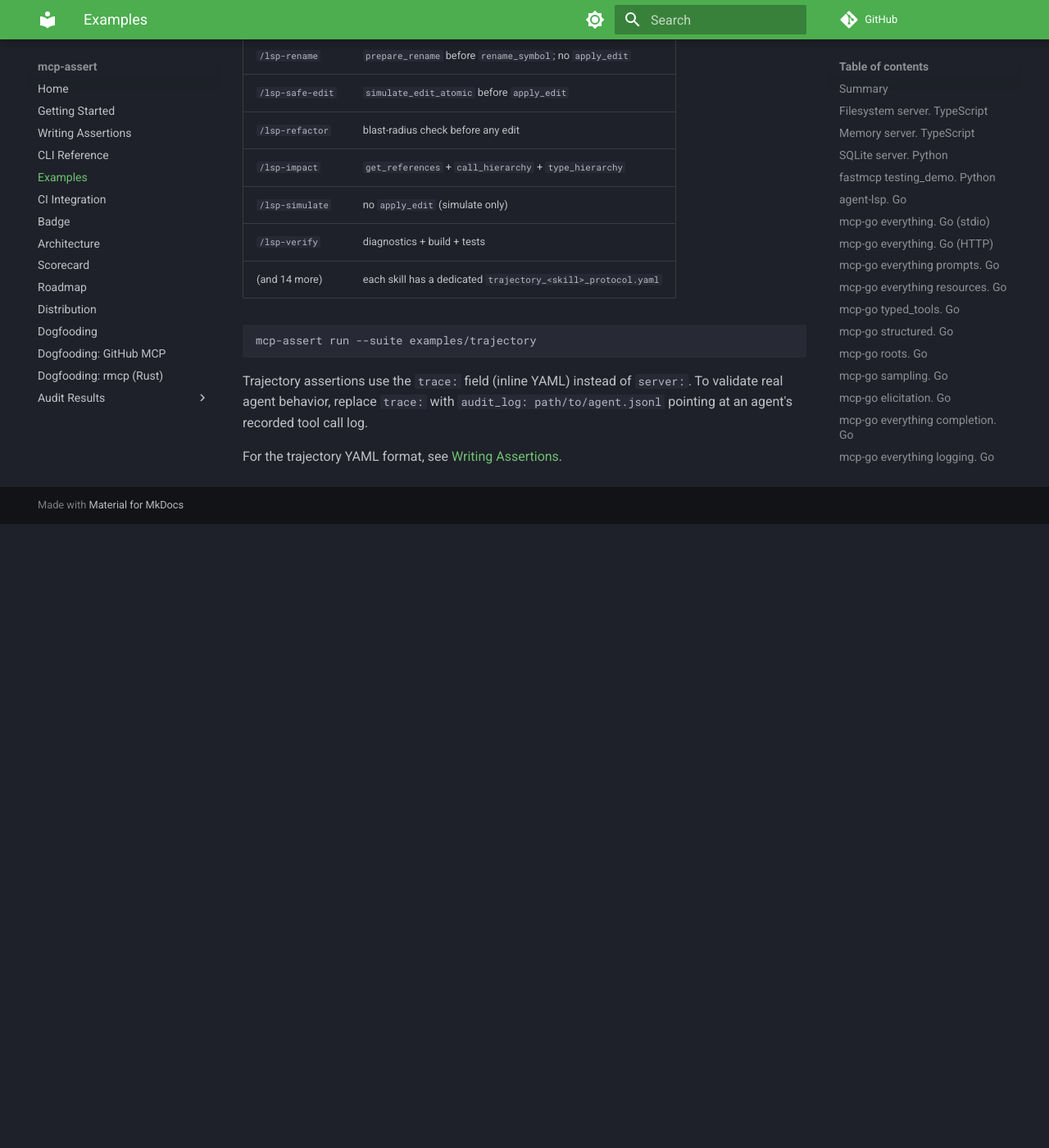
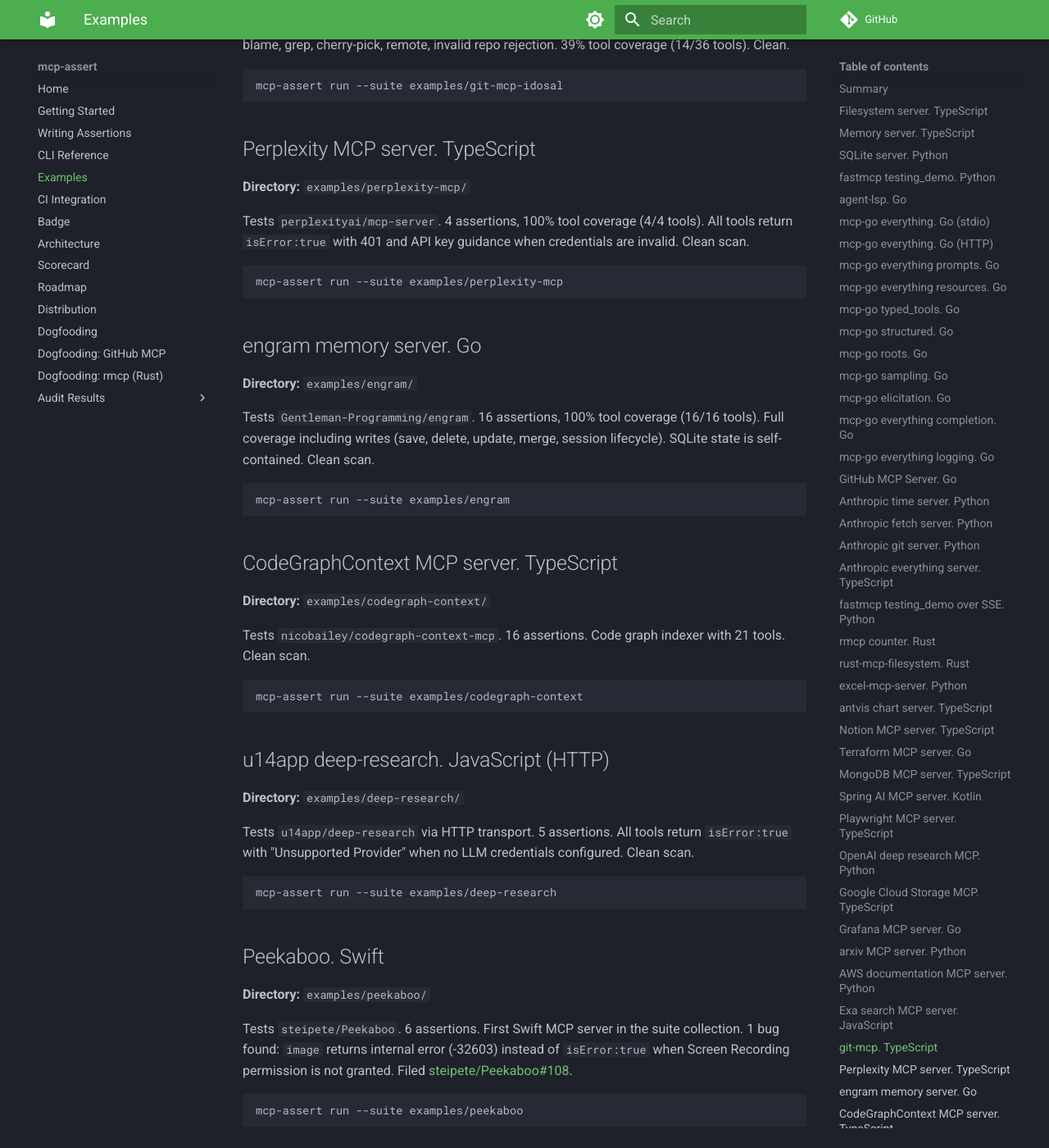
Before and after one commit to blackwell-systems/mcp-assert, an MkDocs documentation site: the page built from docs/examples.md, in a window 1280 px wide and 1400 px high, scrolled down 13699 px. Shown: the whole window at 82% size. Built offline with MkDocs 1.6.1 and Material for MkDocs 9.7.7, drawn with Linux system fonts in a browser that asks for light colours; comment, search, counter and statistics services are not loaded; before the commit the page ends 14338 px from its top, so only the background shows below that; some of the changed text lies outside the part shown.

Commit message:
docs: comprehensive audit fixes across 8 files
Update unit test count 218->261, fix scorecard server count, add 5
missing example suites to FEATURES.md and examples.md, fix architecture
doc expectation types 15->18, add missing files to CONTRIBUTING.md,
update stale command count 9->10, replace em dash, add audit command
to docs index Quick Start.

````diff
--- a/docs/examples.md
+++ b/docs/examples.md
@@ -44,6 +44,11 @@
 | `examples/aws-docs-mcp/` | awslabs/aws-documentation-mcp-server | Python | stdio | 4 |
 | `examples/exa-mcp/` | exa-labs/exa-mcp-server | JavaScript | stdio | 2 |
 | `examples/git-mcp-idosal/` | onmyway133/git-mcp | TypeScript | stdio | 14 |
+| `examples/perplexity-mcp/` | perplexityai/mcp-server | TypeScript | stdio | 4 |
+| `examples/engram/` | Gentleman-Programming/engram | Go | stdio | 16 |
+| `examples/codegraph-context/` | nicobailey/codegraph-context-mcp | TypeScript | stdio | 16 |
+| `examples/deep-research/` | u14app/deep-research | JavaScript | HTTP | 5 |
+| `examples/peekaboo/` | steipete/Peekaboo | Swift | stdio | 6 |
 | `examples/trajectory/` | Inline trace (no server) | N/A | N/A | 20 |
 
 ---
@@ -457,6 +462,56 @@
 mcp-assert run --suite examples/git-mcp-idosal
 ```
 
+## Perplexity MCP server. TypeScript
+
+**Directory:** `examples/perplexity-mcp/`
+
+Tests `perplexityai/mcp-server`. 4 assertions, 100% tool coverage (4/4 tools). All tools return `isError:true` with 401 and API key guidance when credentials are invalid. Clean scan.
+
+```bash
+mcp-assert run --suite examples/perplexity-mcp
+```
+
+## engram memory server. Go
+
+**Directory:** `examples/engram/`
+
+Tests `Gentleman-Programming/engram`. 16 assertions, 100% tool coverage (16/16 tools). Full coverage including writes (save, delete, update, merge, session lifecycle). SQLite state is self-contained. Clean scan.
+
+```bash
+mcp-assert run --suite examples/engram
+```
+
+## CodeGraphContext MCP server. TypeScript
+
+**Directory:** `examples/codegraph-context/`
+
+Tests `nicobailey/codegraph-context-mcp`. 16 assertions. Code graph indexer with 21 tools. Clean scan.
+
+```bash
+mcp-assert run --suite examples/codegraph-context
+```
+
+## u14app deep-research. JavaScript (HTTP)
+
+**Directory:** `examples/deep-research/`
+
+Tests `u14app/deep-research` via HTTP transport. 5 assertions. All tools return `isError:true` with "Unsupported Provider" when no LLM credentials configured. Clean scan.
+
+```bash
+mcp-assert run --suite examples/deep-research
+```
+
+## Peekaboo. Swift
+
+**Directory:** `examples/peekaboo/`
+
+Tests `steipete/Peekaboo`. 6 assertions. First Swift MCP server in the suite collection. 1 bug found: `image` returns internal error (-32603) instead of `isError:true` when Screen Recording permission is not granted. Filed [steipete/Peekaboo#108](https://github.com/steipete/Peekaboo/issues/108).
+
+```bash
+mcp-assert run --suite examples/peekaboo
+```
+
 ## Trajectory assertions (no server)
 
 **Directory:** `examples/trajectory/`
````
Also changed, not shown: CONTRIBUTING.md (+8 -1 lines), FEATURES.md (+10 -5 lines), README.md (+1 -1 lines), docs/architecture.md (+23 -19 lines), docs/cold-start-audit.md (+2 -2 lines), docs/dogfooding-findings.md (+2 -2 lines), docs/index.md (+4 -3 lines).
